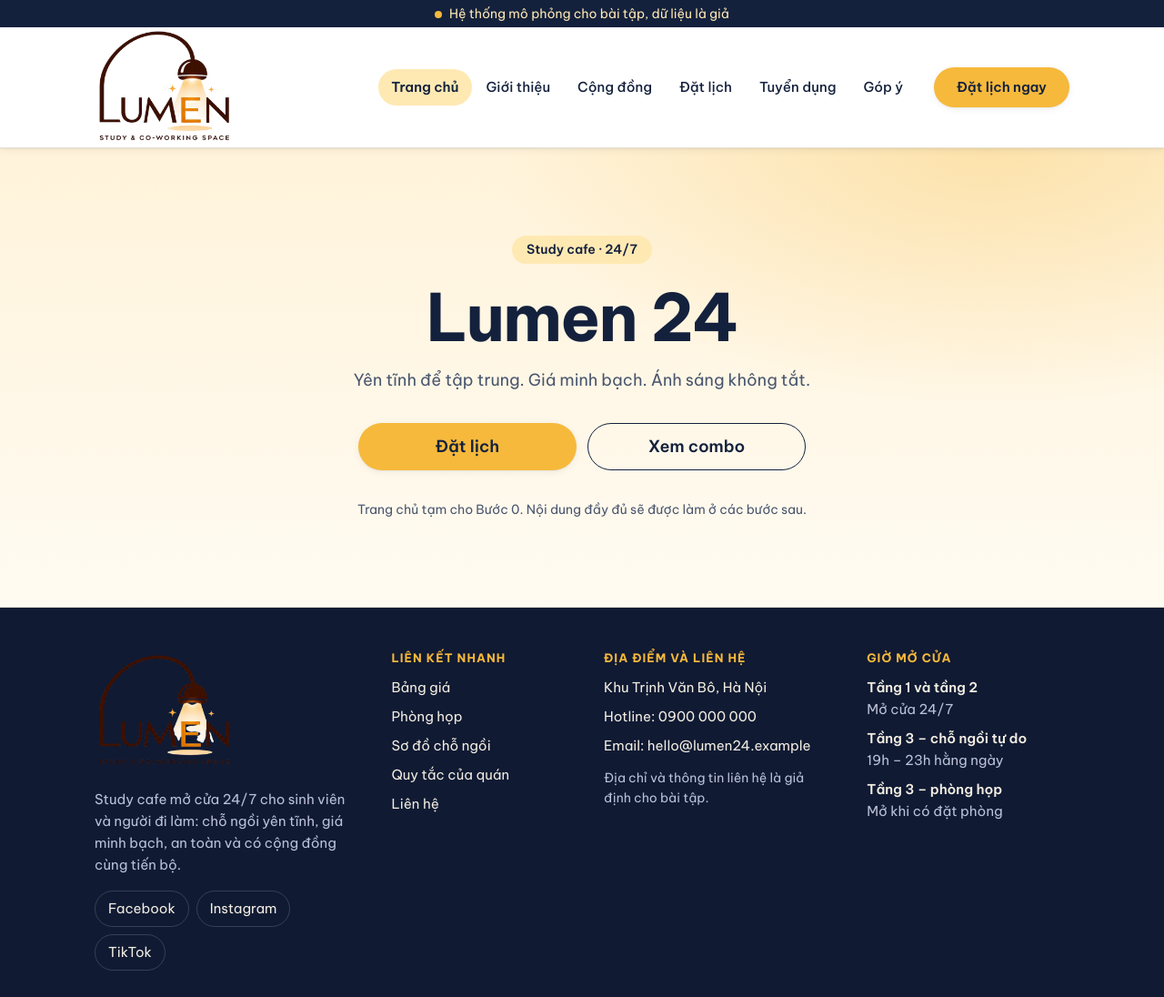
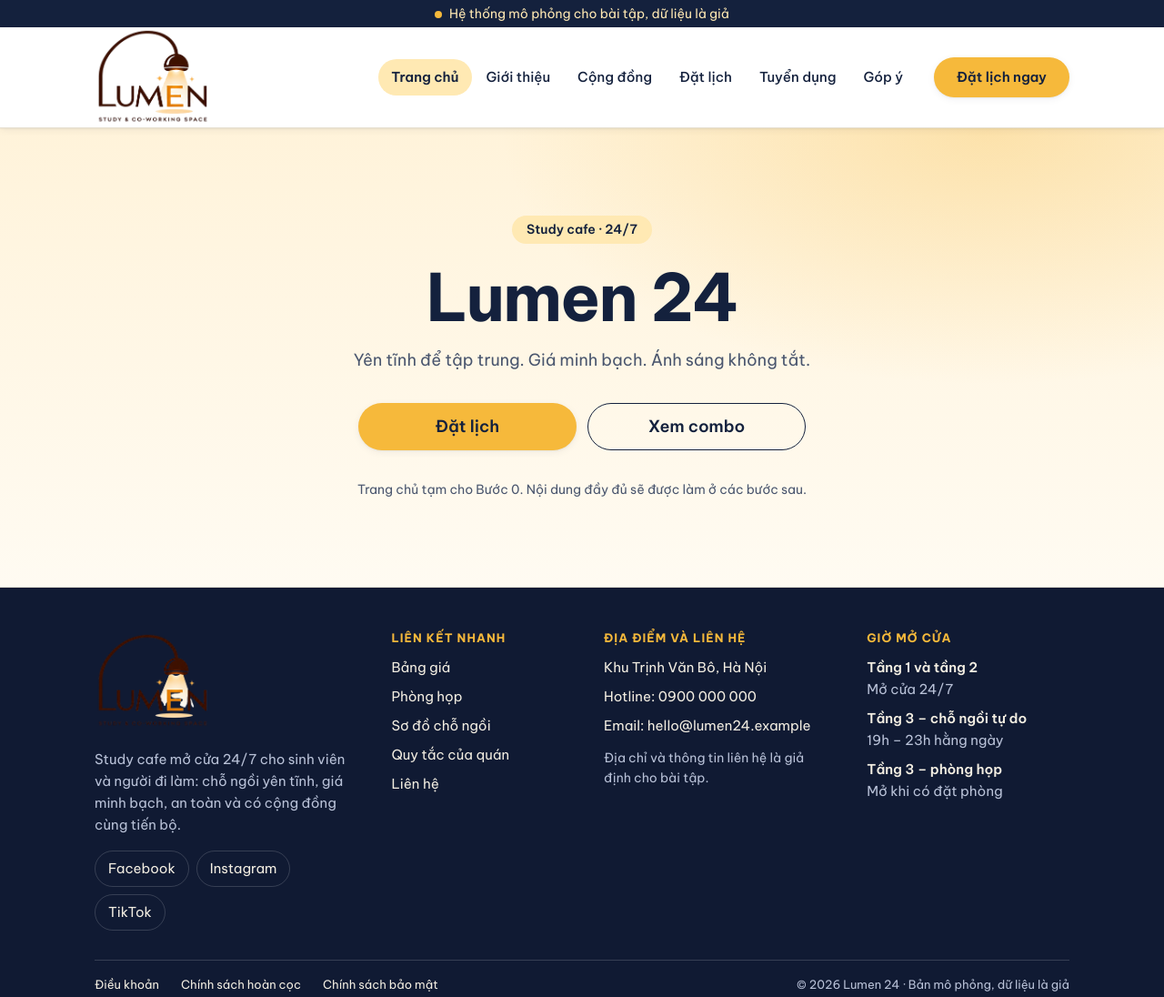
Before and after one commit to pv7c2v7fws-bit/Lumen-24, a plain HTML site: page index.html in a window 1280 px wide. Shown: the top 1096 px of the page at 91% size. Drawn offline with Linux system fonts and the light colour scheme.

Commit message:
Update style.css

```diff
--- a/css/style.css
+++ b/css/style.css
@@ -177,13 +177,13 @@ a { color: inherit; text-underline-offset: 3px; }
 }
 .brand__logo {
   flex: none;
-  height: 96px;
+  height: 80px;
   width: auto;
   max-width: 60vw;
   object-fit: contain;
 }
 @media (min-width: 768px) {
-  .brand__logo { height: 132px; max-width: 270px; }
+  .brand__logo { height: 110px; max-width: 270px; }
 }
 
 .header__actions {
```
